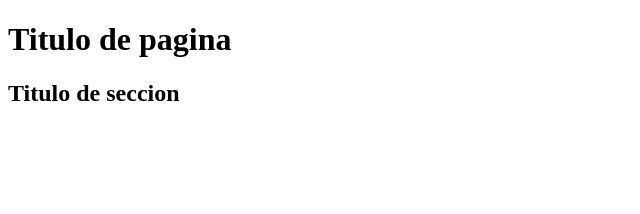
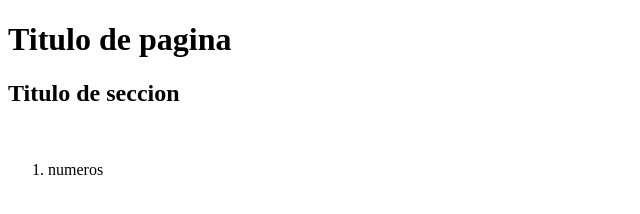
Before and after one commit to SIgnacioRoccuzzo/git_remoto, a plain HTML site: page index.html in a window 1280 px wide. Shown: the full height of the page, 0-640 px from the left. Drawn offline with Linux system fonts and the light colour scheme.

Commit message:
listado numerado

```diff
--- a/index.html
+++ b/index.html
@@ -16,5 +16,8 @@
 <figure>
     <img src="./images/g-architecture.jpg" alt="">
 </figure>
+    <ol>
+        <li>numeros</li>
+    </ol>
 
 </html>
```
